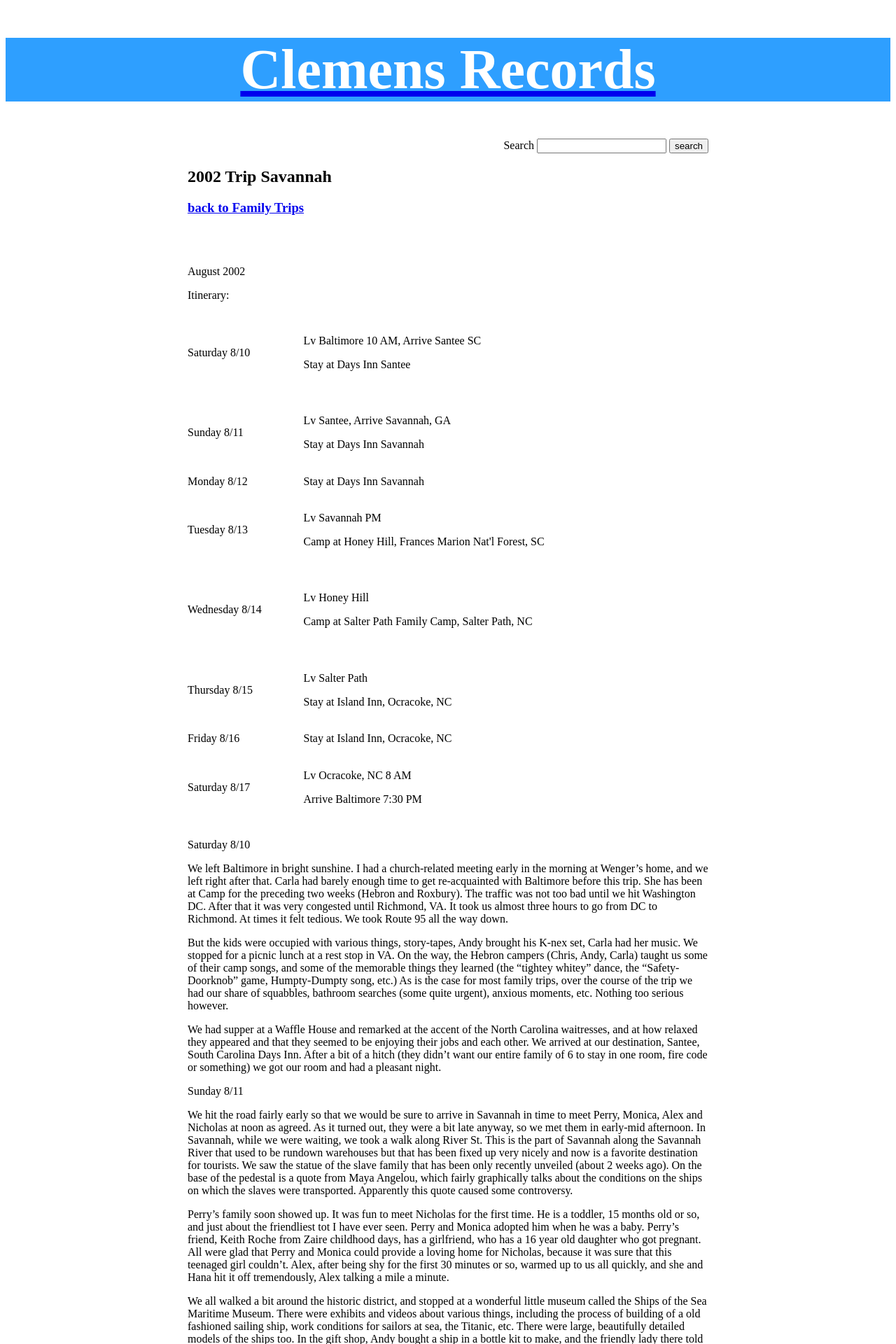
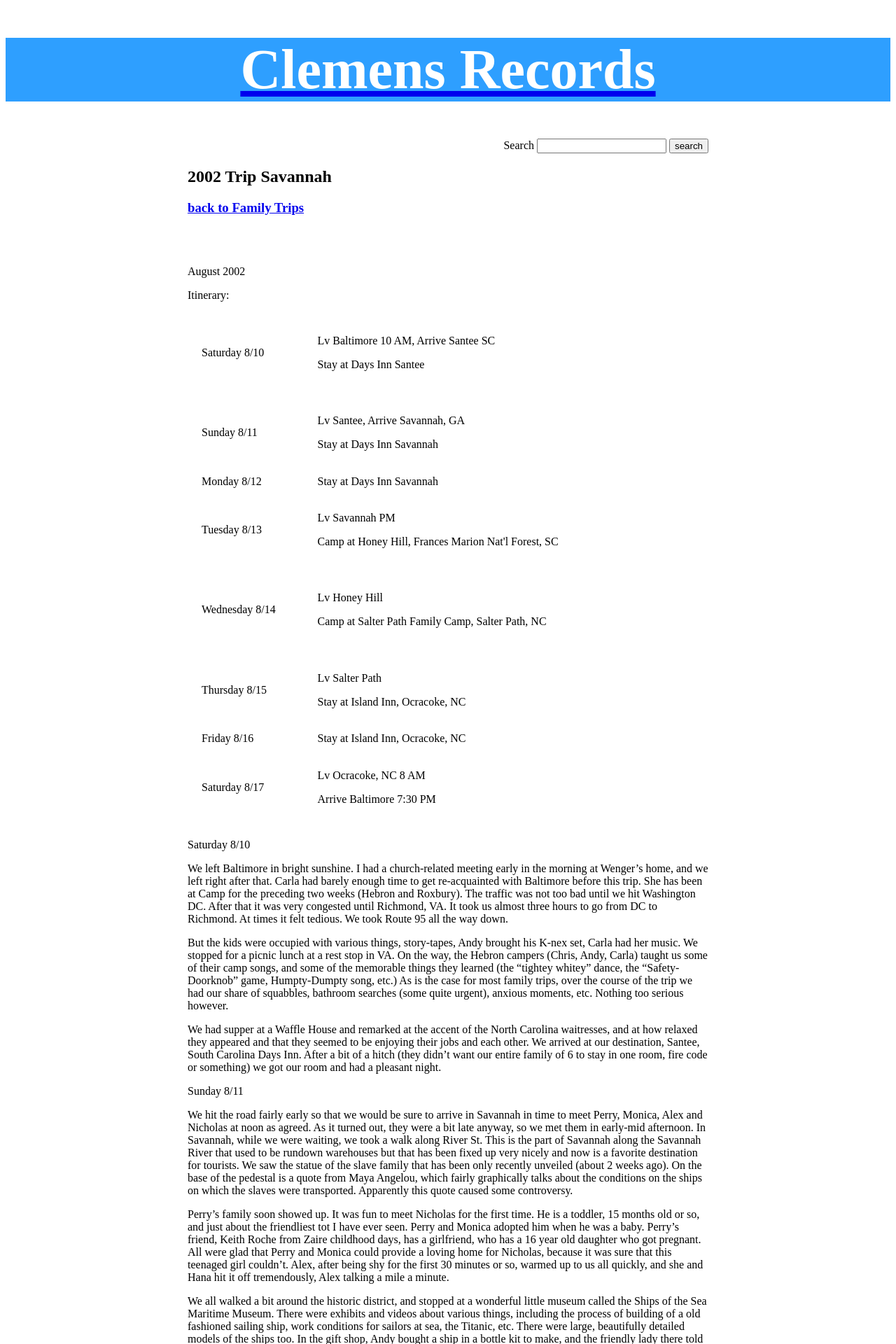
Before and after one commit to keidelclemens/keidelclemens.github.io, a Jekyll site: the page built from _chapters/savannah.html, in a window 1280 px wide. Shown: the top 1920 px of the page at 70% size. Built offline with Jekyll 4.4.1, drawn with Linux system fonts in a browser that asks for light colours; comment, search, counter and statistics services are not loaded.

Commit message:
update content

```diff
--- a/_chapters/savannah.html
+++ b/_chapters/savannah.html
@@ -8,7 +8,7 @@ book: family_trips
 
 <p>Itinerary:</p>
 
-<table border="0" bordercolor="#ccc" cellpadding="0" cellspacing="0" style="border-collapse:collapse; height:735px; width:704px">
+<table align="center" border="0" bordercolor="#ccc" cellpadding="0" cellspacing="0" style="border-collapse:collapse; height:735px; width:704px">
 	<tbody>
 		<tr>
 			<td>Saturday 8/10</td>
```
